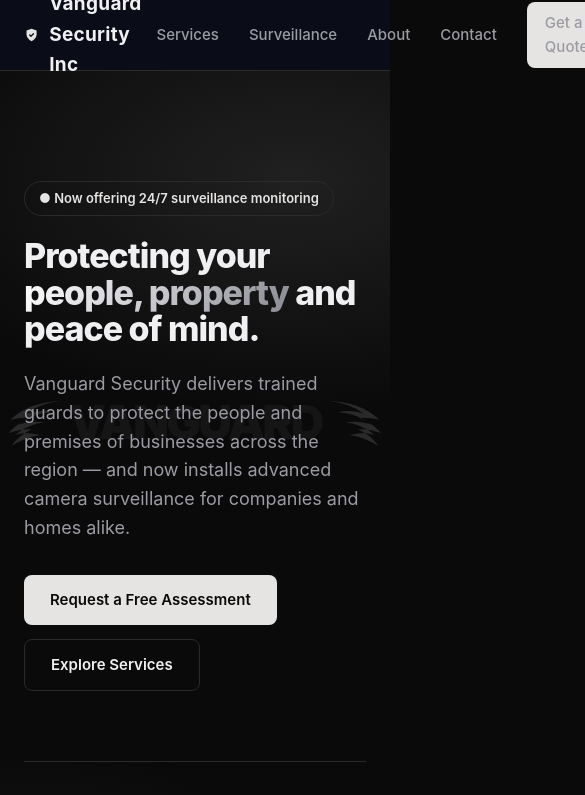
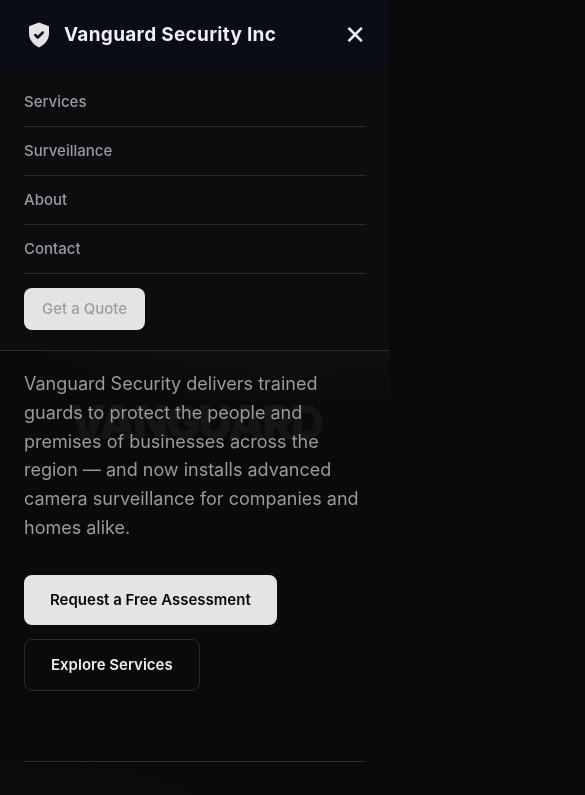
Before and after one commit to Lex06/vanguard-security, a plain HTML site: page index.html in a window 390 px wide. Both pictures are taken after a click on the button "Toggle menu". Shown: the top 795 px of the page, 585 px wide, since content can reach past the window. Drawn offline with Linux system fonts and the light colour scheme.

Commit message:
Fix mobile nav menu and prevent horizontal overflow

```diff
--- a/index.html
+++ b/index.html
@@ -12,6 +12,7 @@
   }
   *{box-sizing:border-box;margin:0;padding:0}
   html{scroll-behavior:smooth}
+  html,body{overflow-x:hidden;max-width:100%}
   body{font-family:-apple-system,BlinkMacSystemFont,"Segoe UI",Roboto,Helvetica,Arial,sans-serif;
     background:var(--bg);color:var(--text);line-height:1.6}
   a{color:inherit;text-decoration:none}
@@ -116,7 +117,7 @@
   .field{margin-bottom:18px}
   label{display:block;font-size:14px;color:var(--muted);margin-bottom:7px}
   input,textarea,select{width:100%;padding:12px 14px;background:var(--bg);border:1px solid var(--line);
-    border-radius:8px;color:var(--text);font-size:15px;font-family:inherit}
+    border-radius:8px;color:var(--text);font-size:16px;font-family:inherit}
   input:focus,textarea:focus,select:focus{outline:none;border-color:var(--accent)}
   textarea{resize:vertical;min-height:110px}
   form .btn-primary{width:100%}
@@ -125,10 +126,17 @@
   .foot{display:flex;justify-content:space-between;flex-wrap:wrap;gap:16px}
 
   @media(max-width:820px){
-    .nav-links{display:none}.menu-btn{display:block}
+    .nav-links{display:none;position:absolute;top:70px;left:0;right:0;
+      flex-direction:column;align-items:flex-start;gap:0;
+      background:#0d0d10;border-bottom:1px solid var(--line);padding:8px 24px 20px}
+    .nav-links.open{display:flex}
+    .nav-links a{width:100%;padding:12px 0;border-bottom:1px solid var(--line)}
+    .nav-links a.btn{width:auto;margin-top:14px;border-bottom:none;text-align:center}
+    .menu-btn{display:block}
     .grid,.feature,.contact-grid{grid-template-columns:1fr}
     .feature{padding:32px}.stats{grid-template-columns:1fr}
     section{padding:56px 0}
+    .hero-watermark .wing{display:none}
   }
 </style>
 </head>
@@ -150,14 +158,14 @@
       <svg class="mark" viewBox="0 0 24 24" fill="none"><path d="M12 2l8 3v6c0 5-3.5 8.5-8 11-4.5-2.5-8-6-8-11V5l8-3z" fill="#e5e4e2"/><path d="M9 12l2 2 4-4" stroke="#04121f" stroke-width="2" stroke-linecap="round" stroke-linejoin="round"/></svg>
       Vanguard Security Inc
     </div>
-    <nav class="nav-links">
-      <a href="#services">Services</a>
-      <a href="#surveillance">Surveillance</a>
-      <a href="#about">About</a>
-      <a href="#contact">Contact</a>
-      <a href="#contact" class="btn btn-primary" style="padding:9px 18px">Get a Quote</a>
+    <nav class="nav-links" id="navLinks">
+      <a href="#services" onclick="closeMenu()">Services</a>
+      <a href="#surveillance" onclick="closeMenu()">Surveillance</a>
+      <a href="#about" onclick="closeMenu()">About</a>
+      <a href="#contact" onclick="closeMenu()">Contact</a>
+      <a href="#contact" class="btn btn-primary" style="padding:9px 18px" onclick="closeMenu()">Get a Quote</a>
     </nav>
-    <button class="menu-btn" onclick="document.querySelector('.nav-links').style.display='flex'">☰</button>
+    <button class="menu-btn" id="menuBtn" aria-label="Toggle menu" aria-expanded="false" onclick="toggleMenu()">☰</button>
   </div>
 </header>
 
@@ -314,5 +322,19 @@
   </div>
 </footer>
 
+<script>
+  function toggleMenu(){
+    var nav = document.getElementById('navLinks');
+    var btn = document.getElementById('menuBtn');
+    var isOpen = nav.classList.toggle('open');
+    btn.setAttribute('aria-expanded', isOpen ? 'true' : 'false');
+    btn.textContent = isOpen ? '✕' : '☰';
+  }
+  function closeMenu(){
+    var nav = document.getElementById('navLinks');
+    if (nav.classList.contains('open')) toggleMenu();
+  }
+</script>
+
 </body>
 </html>
```
